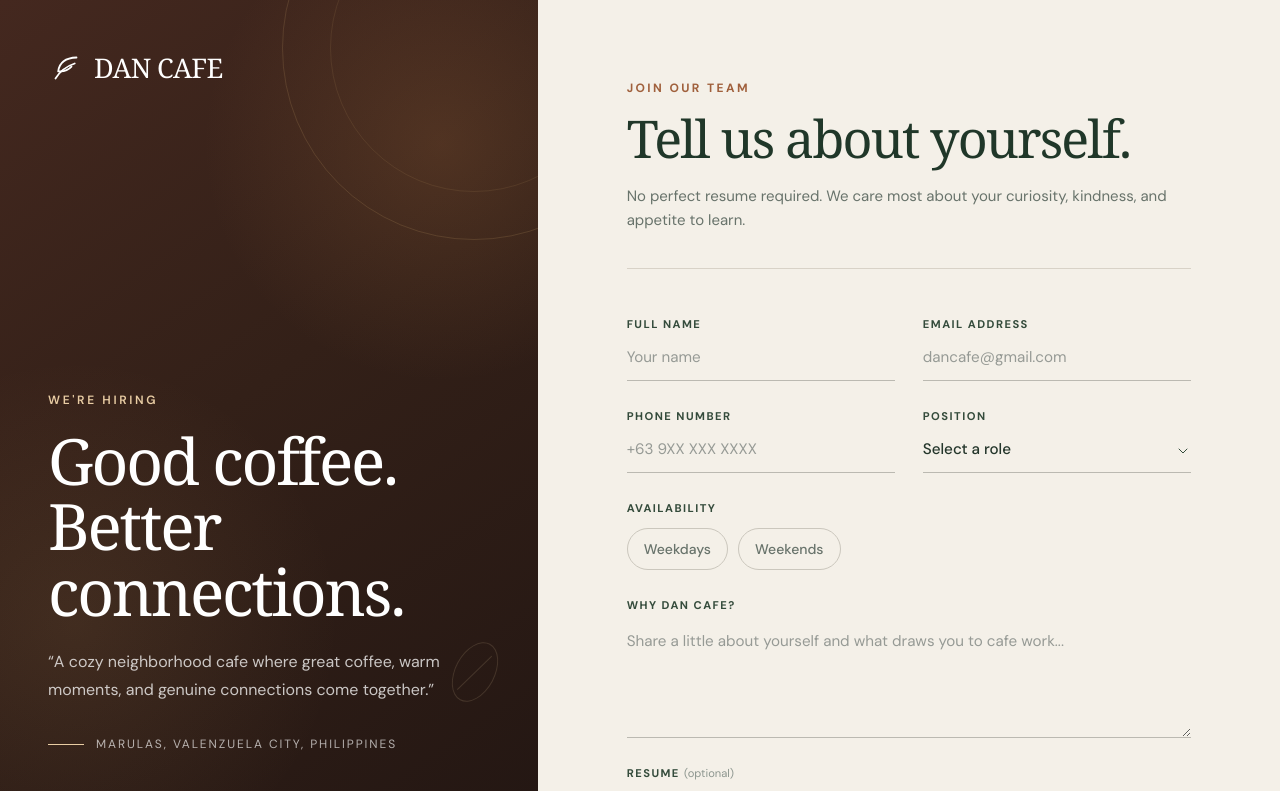
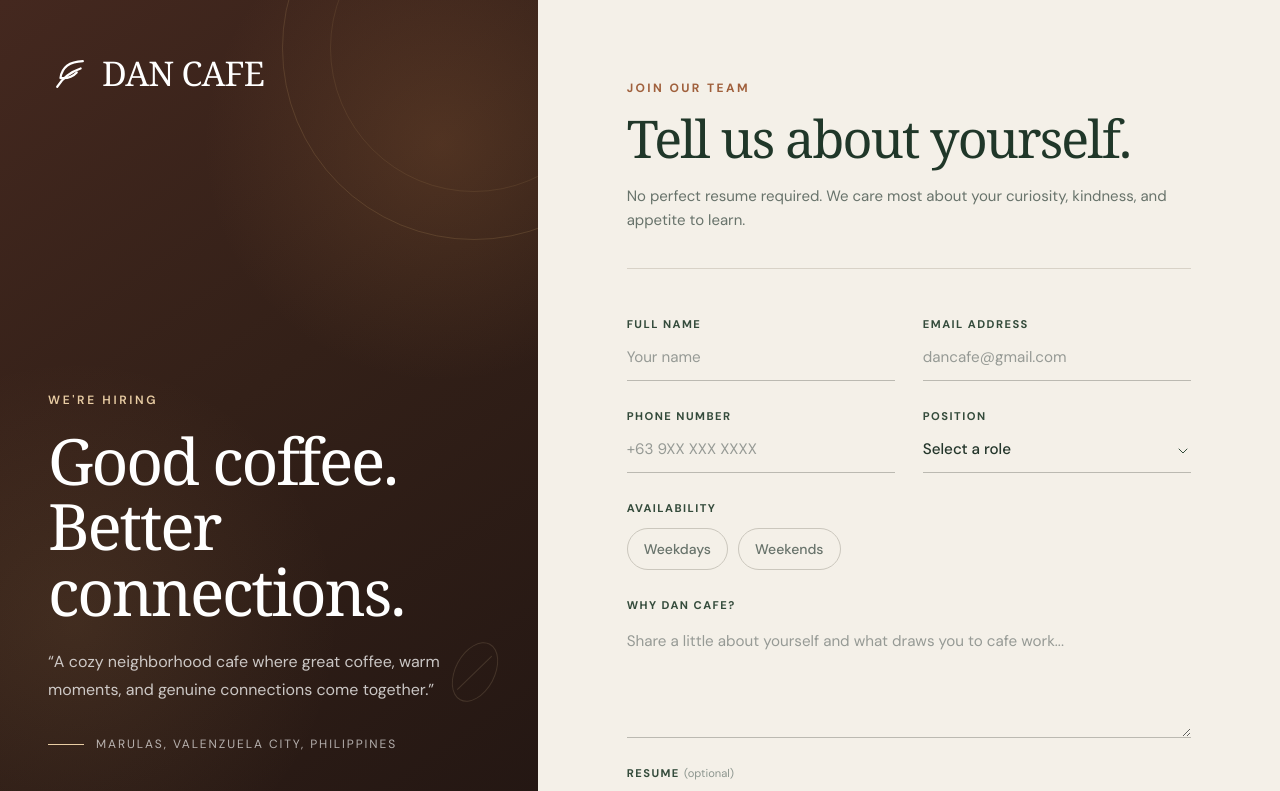
Before and after one commit to dandandan28/Dan-Cafe, a React (Vite) app: page / in a window 1280 px wide. Shown: the top 791 px of the page. Built offline with nearby package versions, Linux system fonts and the light colour scheme; the HTML template or start-up script is replaced by a standard one.

Commit message:
Fixing the leaf and Cafe'name

```diff
--- a/src/App.tsx
+++ b/src/App.tsx
@@ -5,7 +5,7 @@ const positions = ['Barista', 'Kitchen', 'Supervisor', 'Manager','Cashier']
 
 function LeafMark() {
   return (
-    <svg aria-hidden="true" viewBox="0 0 36 36" className="h-9 w-9 fill-none">
+    <svg aria-hidden="true" viewBox="0 0 36 36" className="h-11 w-11 fill-none">
       <path
         d="M28.5 7.5c-10.9.4-17.1 5-18.3 13.8 5.5.6 10-1 13.3-4.6"
         stroke="currentColor"
@@ -105,7 +105,7 @@ async function handleSubmit(event: FormEvent<HTMLFormElement>) {
           <div className="relative flex h-full min-h-[440px] flex-col justify-between p-7 sm:p-10 lg:p-12">
             <a href="#" className="flex w-fit items-center gap-2.5 text-white" aria-label="DAN CAFE home">
               <LeafMark />
-              <span className="font-serif text-[27px] tracking-tight">DAN CAFE</span>
+              <span className="font-serif text-[34px] tracking-tight">DAN CAFE</span>
             </a>
 
             <div className="max-w-[520px] pt-20">
```
